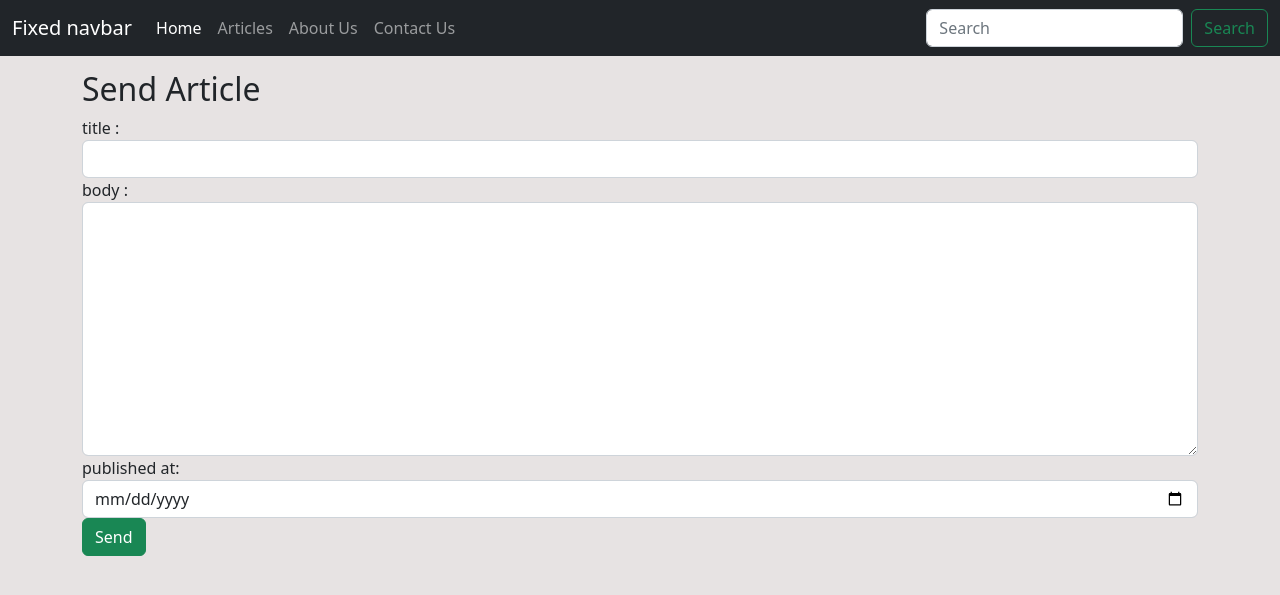
After one commit to rohollaramezani/roocketsite, a Django app: template articles/templates/articles/send.html in a window 1280 px wide. The commit adds this page. Shown: the top 595 px of the page. Run offline with Django 3.2, Linux system fonts and the light colour scheme; the template is opened without the code that fills it, so the values that code supplies are empty.

```diff
--- a/articles/static/articles/css/style.css
+++ b/articles/static/articles/css/style.css
@@ -1,3 +1,3 @@
 body{
-    background-color: deeppink !important;
+    background-color: rgb(231, 227, 227) !important;
 }
--- a/articles/templates/articles/layout/header.html
+++ b/articles/templates/articles/layout/header.html
@@ -1,10 +1,31 @@
 {% spaceless %}
-<div class='header'>
-    <ul>
-        <li> <a href={% url 'website:home' %}>Home</a> </li>
-        <li> <a href={% url 'articles:articles' %}>Articles</a> </li>
-        <li> <a href={% url 'website:about' %}>About us</a> </li>
-        <li> <a href={% url 'website:contact' %}>Contact us </a></li>
-    </ul>
-</div>
+<nav class="navbar navbar-expand-md navbar-dark fixed-top bg-dark">
+    <div class="container-fluid">
+      <a class="navbar-brand" href="#">Fixed navbar</a>
+      <button class="navbar-toggler" type="button" data-bs-toggle="collapse" data-bs-target="#navbarCollapse" aria-controls="navbarCollapse" aria-expanded="false" aria-label="Toggle navigation">
+        <span class="navbar-toggler-icon"></span>
+      </button>
+      <div class="collapse navbar-collapse" id="navbarCollapse">
+        <ul class="navbar-nav me-auto mb-2 mb-md-0">
+          <li class="nav-item">
+            <a class="nav-link active" aria-current="page" href="{% url 'website:home' %}">Home</a>
+          </li>
+          <li class="nav-item">
+            <a class="nav-link" href="{% url 'articles:articles' %}">Articles</a>
+          </li>
+          <li class="nav-item">
+            <a class="nav-link" href="{% url 'website:about' %}">About Us</a>
+          </li>
+          <li class="nav-item">
+            <a class="nav-link" href="{% url 'website:contact' %}">Contact Us</a>
+          </li>
+        </ul>
+        <form class="d-flex" role="search">
+          <input class="form-control me-2" type="search" placeholder="Search" aria-label="Search">
+          <button class="btn btn-outline-success" type="submit">Search</button>
+        </form>
+      </div>
+    </div>
+  </nav>
+
 {% endspaceless %}
--- a/articles/templates/articles/master.html
+++ b/articles/templates/articles/master.html
@@ -10,14 +10,24 @@
         <title>{% block title %}{% endblock %}</title>
         <meta name="description" content="">
         <meta name="viewport" content="width=device-width, initial-scale=1">
+        <!-- CSS only -->
+<link href="https://cdn.jsdelivr.net/npm/bootstrap@5.2.1/dist/css/bootstrap.min.css" rel="stylesheet">
         {% load static %}
         <link rel="stylesheet" href="{% static 'articles/css/style.css' %}">
     </head>
     <body>
+        <header>
         {% include 'articles/layout/header.html' %}
+        </header>
+        <main class='flex-shrink-0'>
+        <div class='container' style="margin-top:70px !important;">
+            <div class='mt-5'>
         {% block content %}
         {% endblock %}
-        <img src="{% static 'articles/images/img.jpg' %}"/>
+            </div>
+        </div>
+    </main>
+        {% comment %} <img src="{% static 'articles/images/img.jpg' %}"/> {% endcomment %}
         <script src="{% static 'articles/js/script.js' %}" async defer></script>
     </body>
 </html>
--- /dev/null
+++ b/articles/templates/articles/send.html
@@ -0,0 +1,22 @@
+{% extends 'articles/master.html' %}
+
+
+{% block content %}
+    <h2>Send Article </h2>
+    <form action='#' method="POST">
+        {% csrf_token %}
+        <div class='form-group'>
+            <label for='title'>title : </label>
+            <input type="text" name="title" class="form-control" id="title">
+        </div>
+        <div class='form-group'>
+            <label for='body'>body : </label>
+            <textarea  name="body" cols="30" rows="10" class="form-control" id="body"></textarea>
+        </div>
+        <div class='form-group'>
+            <label for='published_at'>published at:</label>
+            <input type="date" name="published_at" class="form-control" id="published_at">
+        </div>
+        <button type="submit" class="btn btn-success">Send</button>
+    </form>
+{% endblock %}
--- a/articles/urls.py
+++ b/articles/urls.py
@@ -4,4 +4,5 @@ app_name='articles'
 urlpatterns = [
     path('',views.articles,name='articles'),
     path('<int:article_id>',views.single_page,name='article'),
+    path('article/send',views.send,name='article.send'),
 ]
--- a/resourses/templates/website/index.html
+++ /dev/null
@@ -1 +0,0 @@
-<h1>Overright Home </h1>
--- a/website/static/website/css/style.css
+++ b/website/static/website/css/style.css
@@ -1,3 +1,3 @@
 body{
-    background-color: olivedrab;
+    background-color: rgb(233, 255, 252);
 }
```
Also changed, not shown: articles/templates/articles/index.html (+42 -0 lines), articles/views.py (+11 -1 lines), website/templates/website/layout/header.html (+29 -8 lines), website/templates/website/master.html (+11 -1 lines).
